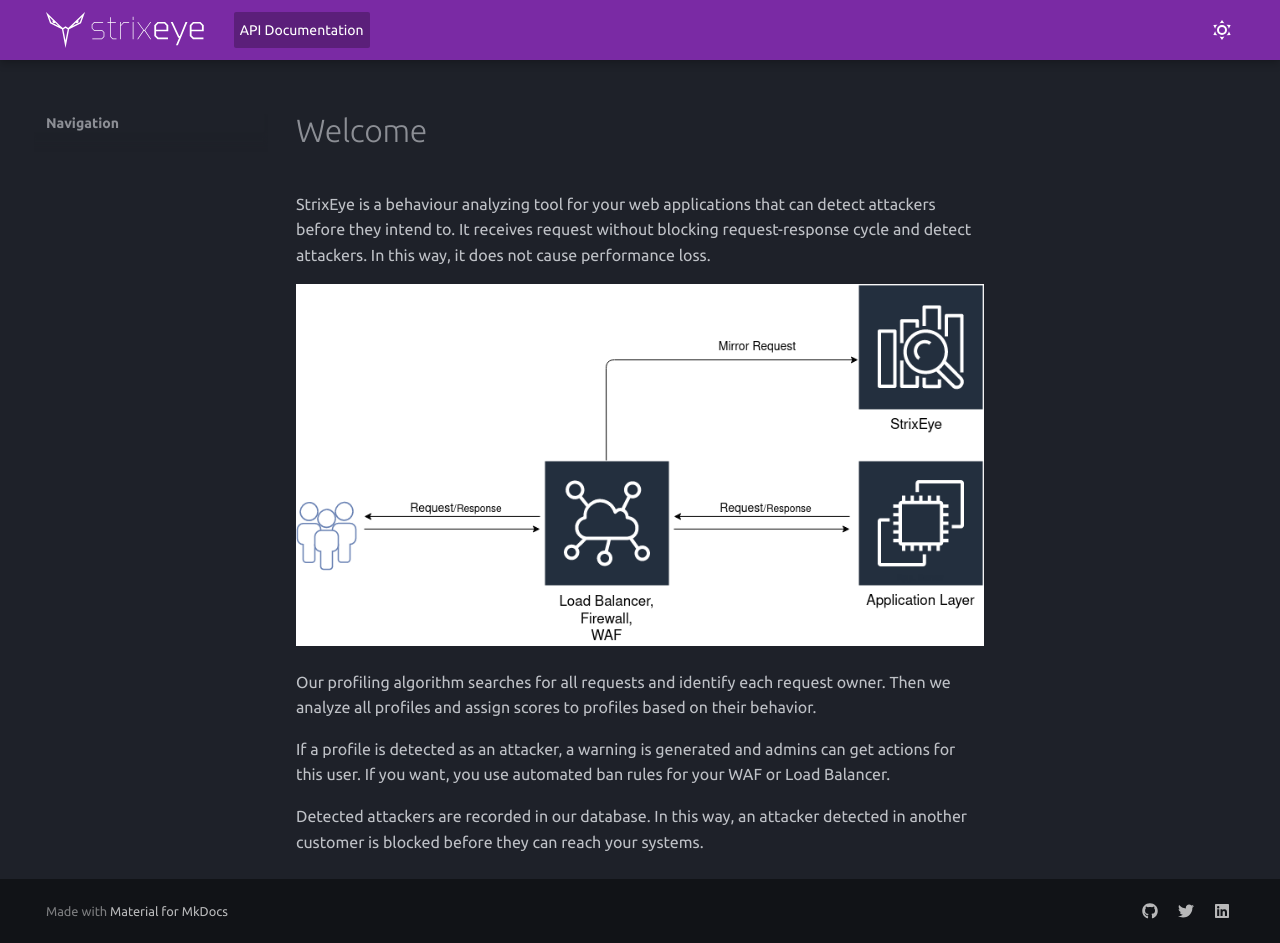
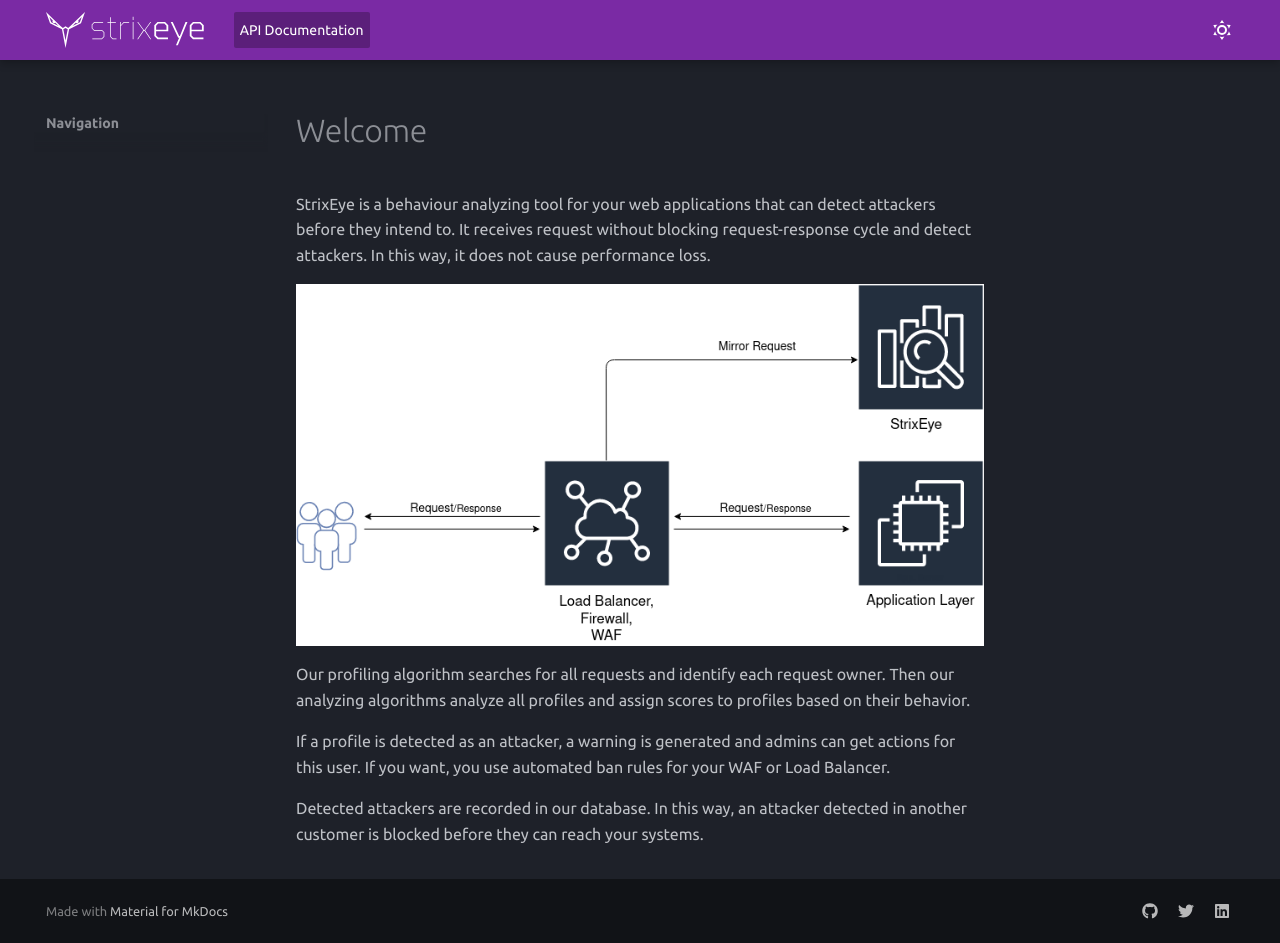
Before and after one commit to strixeyecom/strixeyecom.github.io, an MkDocs documentation site: the page built from docs/index.md, in a window 1280 px wide and 943 px high. Built offline with MkDocs 1.6.1 and Material for MkDocs 9.7.7, drawn with Linux system fonts in a browser that asks for light colours.

```diff
--- a/docs/assets/stylesheets/extra.css
+++ b/docs/assets/stylesheets/extra.css
@@ -57,3 +57,9 @@
 .md-nav--primary .md-nav__title .md-logo svg {
   width: unset;
 }
+
+p>img {
+  display: block;
+  margin-left: auto;
+  margin-right: auto;
+}
--- a/docs/index.md
+++ b/docs/index.md
@@ -4,7 +4,7 @@ StrixEye is a behaviour analyzing tool for your web applications that can detect
 
 ![strixeye architecture](assets/images/strixeye_architecture.png)
 
-Our profiling algorithm searches for all requests and identify each request owner. Then we analyze all profiles and assign scores to profiles based on their behavior.
+Our profiling algorithm searches for all requests and identify each request owner. Then our analyzing algorithms analyze all profiles and assign scores to profiles based on their behavior.
 
 If a profile is detected as an attacker, a warning is generated and admins can get actions for this user. If you want, you use automated ban rules for your WAF or Load Balancer.
 
--- a/mkdocs.yml
+++ b/mkdocs.yml
@@ -27,8 +27,8 @@ theme:
 # Navigation
 nav:
   - Welcome: index.md
-  - Introduction: introduction.md
   - Installation: installation.md
+  - Configure Trigger and Integration: configure_trigger_integration.md
   # - In-Depth Dashboard:
   #     - Dashboard: triggers/delete.md
   #     - Suspicions: triggers/delete.md
```
Also changed, not shown: docs/configure_trigger_integration.md (added, +61 -0 lines), docs/installation.md (+9 -41 lines), docs/assets/images/agent_install.png, docs/assets/images/cloudflare_block.png (added), docs/assets/images/cloudflare_trigger_70.png (added), docs/assets/images/integrate_button.png, docs/assets/images/integrated.png, docs/assets/images/integration_cloudflare_create.png (added), docs/assets/images/slack_70.png (added), docs/assets/images/slack_message.png (added), docs/assets/images/strixeye_architecture_mirror.png (added), docs/assets/images/test_suspect.png (added), docs/assets/images/zone_firewall_edit.png (added), docs/introduction.md (deleted).
